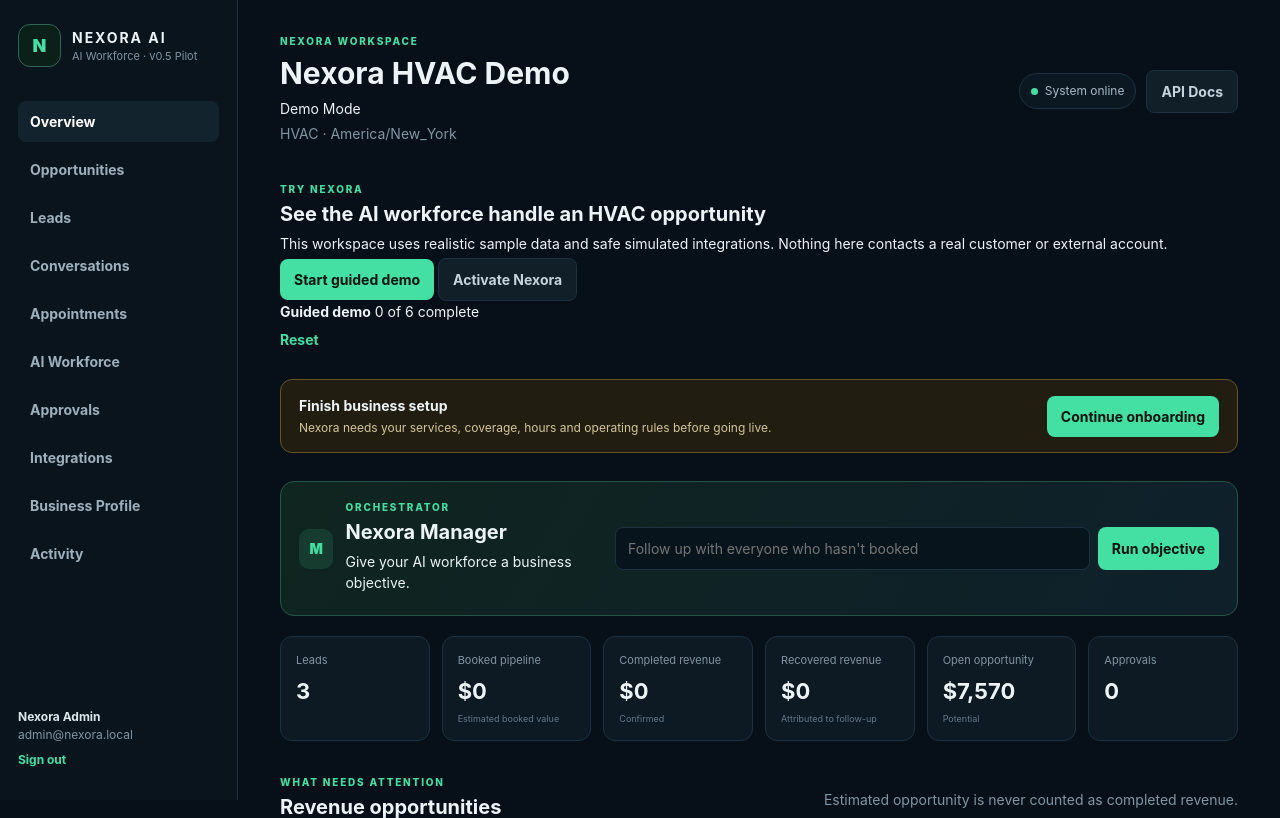
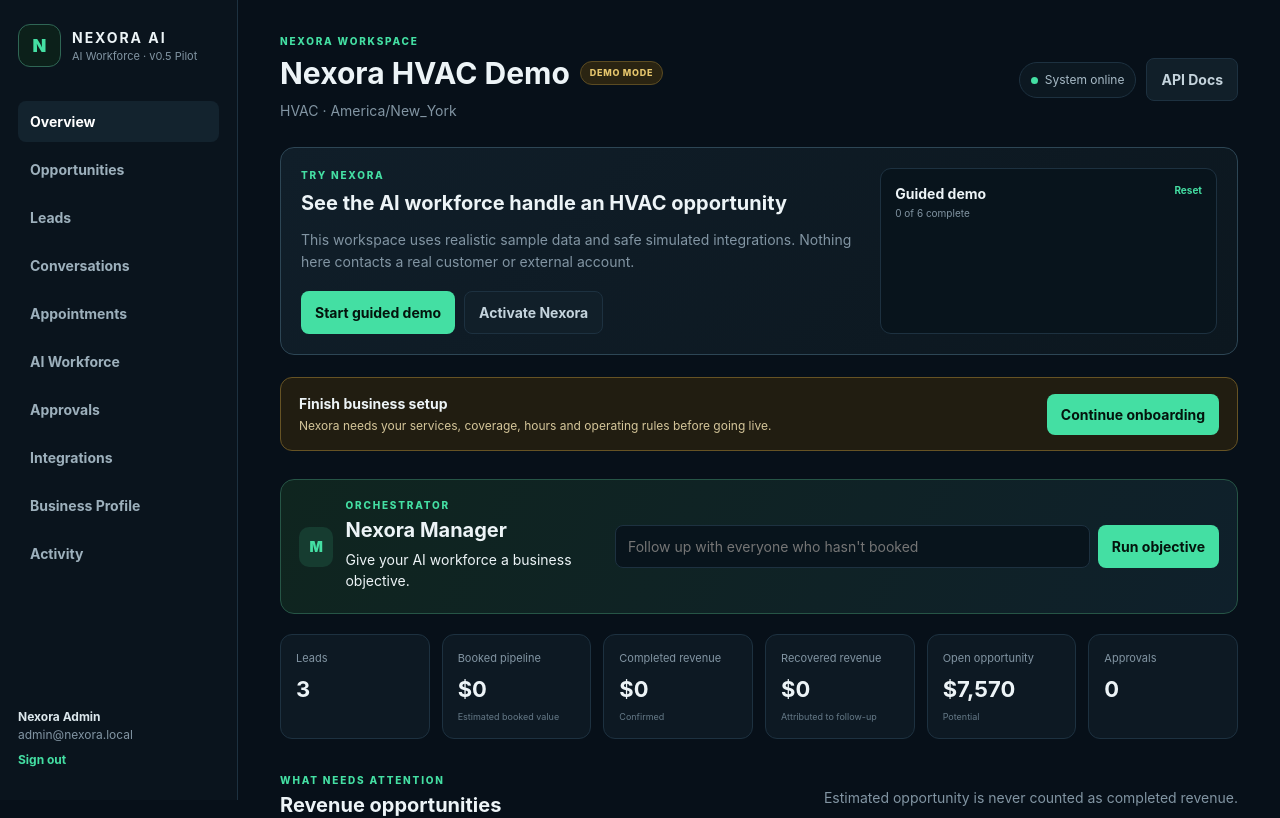
Before and after one commit to d3faulth-private/nexora-ai, a FastAPI app: page / in a window 1280 px wide. Shown: the top 818 px of the page. Run offline with FastAPI, Linux system fonts and the light colour scheme; the visitor is signed in with stand-in values (Sample User, id 1); data comes from the database, SQL or seed files in the repository; data that the repository does not hold is empty.

Commit message:
Style guided demo and live activation experience

```diff
--- a/app/static/styles.css
+++ b/app/static/styles.css
@@ -402,3 +402,193 @@ dialog::backdrop{background:#02070bc9}
   #onboardingDialog .onboarding-body{padding-top:16px;padding-bottom:18px}
   #onboardingDialog .onboarding-footer{min-height:58px;padding-top:9px;padding-bottom:9px}
 }
+
+
+/* Demo / Live product experience */
+.workspace-title-row{
+  display:flex;
+  align-items:center;
+  gap:10px;
+  flex-wrap:wrap;
+}
+.workspace-title-row h1{margin-bottom:0}
+.workspace-mode{
+  display:inline-flex;
+  align-items:center;
+  min-height:24px;
+  padding:4px 9px;
+  border-radius:999px;
+  border:1px solid var(--line);
+  font-size:9px;
+  font-weight:800;
+  letter-spacing:.08em;
+  text-transform:uppercase;
+}
+.workspace-mode.demo{
+  color:#e6c66d;
+  background:#2a2412;
+  border-color:#5b4b22;
+}
+.workspace-mode.live{
+  color:var(--green);
+  background:#10271f;
+  border-color:#245943;
+}
+
+.demo-experience{
+  display:grid;
+  grid-template-columns:minmax(0,1.25fr) minmax(320px,.75fr);
+  gap:18px;
+  margin-top:22px;
+  padding:20px;
+  border:1px solid #2d4655;
+  border-radius:14px;
+  background:linear-gradient(135deg,#101e29,#0c171f);
+}
+.demo-experience-copy{
+  display:flex;
+  flex-direction:column;
+  justify-content:center;
+  align-items:flex-start;
+}
+.demo-experience-copy h2{
+  margin:5px 0 7px;
+  max-width:640px;
+}
+.demo-experience-copy p{
+  max-width:680px;
+  color:var(--muted);
+  line-height:1.55;
+}
+.demo-experience-actions{
+  display:flex;
+  gap:9px;
+  flex-wrap:wrap;
+  margin-top:15px;
+}
+.demo-guide{
+  border:1px solid var(--line);
+  border-radius:11px;
+  background:#08141c;
+  padding:14px;
+}
+.demo-guide-head{
+  display:flex;
+  align-items:flex-start;
+  justify-content:space-between;
+  gap:12px;
+  margin-bottom:10px;
+}
+.demo-guide-head strong{display:block}
+.demo-guide-head span{
+  display:block;
+  margin-top:2px;
+  color:var(--muted);
+  font-size:10px;
+}
+.demo-guide-head .link-button{
+  padding:0;
+  font-size:10px;
+}
+.demo-checklist{
+  display:grid;
+  gap:7px;
+}
+.demo-check{
+  display:grid;
+  grid-template-columns:24px 1fr;
+  gap:9px;
+  align-items:start;
+  padding:8px 9px;
+  border:1px solid #172b37;
+  border-radius:8px;
+  background:#0b1821;
+}
+.demo-check-icon{
+  width:20px;
+  height:20px;
+  display:grid;
+  place-items:center;
+  border-radius:50%;
+  border:1px solid #38505d;
+  color:#708996;
+  font-size:10px;
+  font-weight:900;
+}
+.demo-check.done{
+  border-color:#234c3d;
+  background:#0c1d18;
+}
+.demo-check.done .demo-check-icon{
+  color:var(--green);
+  border-color:#2f6b54;
+  background:#123126;
+}
+.demo-check strong{
+  display:block;
+  font-size:11px;
+  margin-top:1px;
+}
+.demo-check small{
+  display:block;
+  margin-top:2px;
+  color:var(--muted);
+  font-size:9px;
+  line-height:1.35;
+}
+
+.activation-dialog{width:min(820px,92vw)}
+.activation-card{padding:26px}
+.activation-lead{
+  max-width:680px;
+  color:var(--muted);
+  line-height:1.55;
+  margin-top:7px;
+}
+.activation-grid{
+  display:grid;
+  grid-template-columns:repeat(3,1fr);
+  gap:10px;
+  margin-top:18px;
+}
+.activation-grid>div{
+  border:1px solid var(--line);
+  border-radius:10px;
+  background:#09151d;
+  padding:14px;
+}
+.activation-grid span{
+  display:block;
+  color:var(--green);
+  font-size:9px;
+  font-weight:900;
+  letter-spacing:.12em;
+  margin-bottom:7px;
+}
+.activation-grid strong{display:block;font-size:12px}
+.activation-grid p{
+  margin-top:5px;
+  color:var(--muted);
+  font-size:10px;
+  line-height:1.45;
+}
+.activation-note{
+  display:flex;
+  gap:7px;
+  flex-wrap:wrap;
+  margin-top:14px;
+  padding:12px 14px;
+  border:1px solid #5b4b22;
+  border-radius:9px;
+  background:#211d11;
+  color:#d5c69a;
+  font-size:11px;
+}
+.activation-note strong{color:#efd77e}
+
+@media(max-width:900px){
+  .demo-experience{grid-template-columns:1fr}
+}
+@media(max-width:700px){
+  .activation-grid{grid-template-columns:1fr}
+}
```
